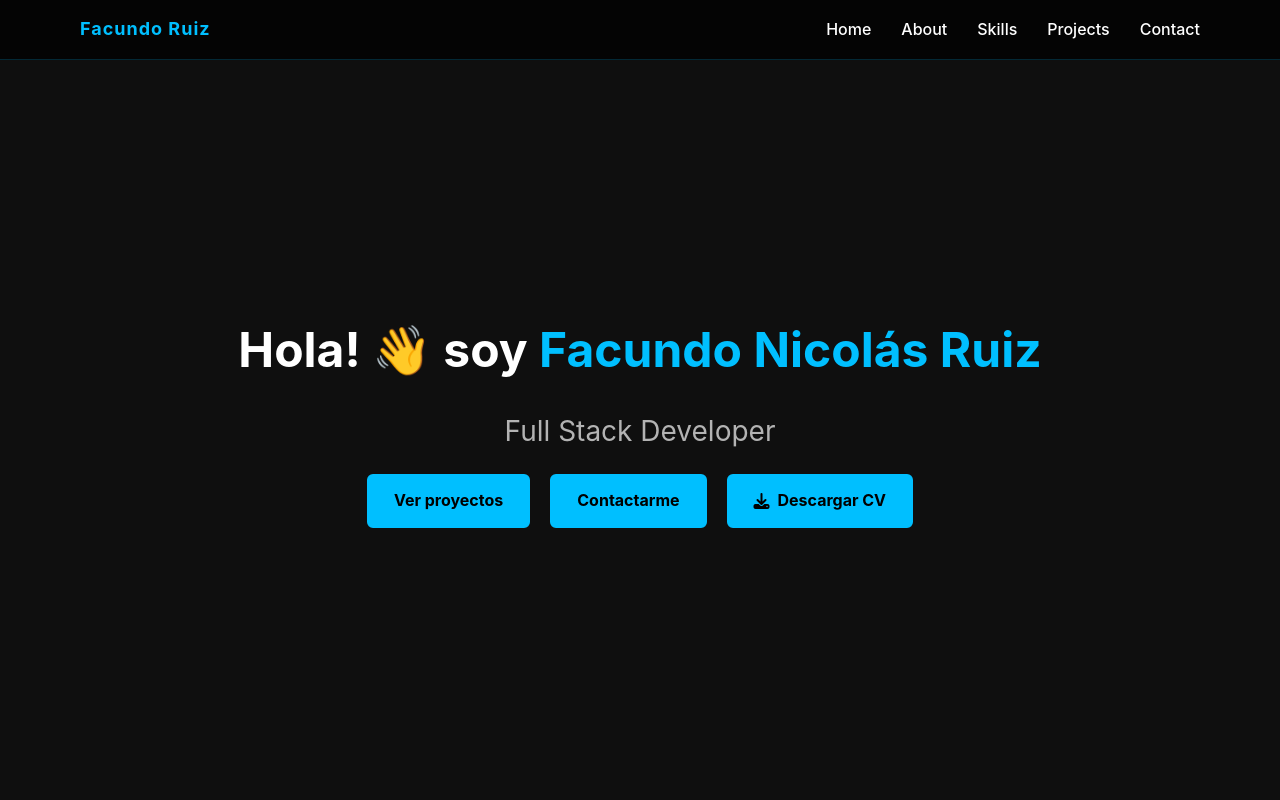
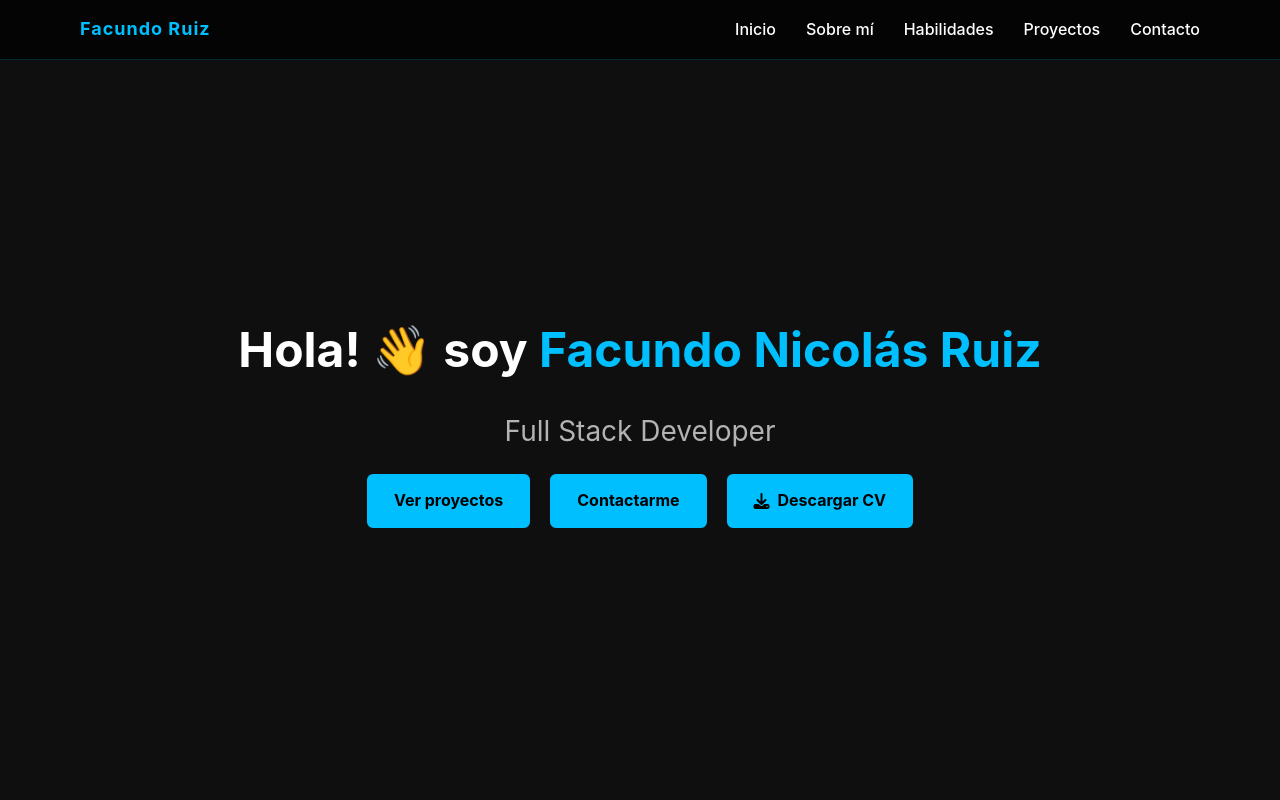
Before and after one commit to FacuRuizz1/portafolio, an Angular app: page / in a window 1280 px wide. Shown: the top 800 px of the page. Built offline with nearby package versions, Linux system fonts and the light colour scheme.

Commit message:
Correccion idioma

```diff
--- a/src/app/layout/navbar/navbar.component.html
+++ b/src/app/layout/navbar/navbar.component.html
@@ -5,11 +5,11 @@
     </div>
 
     <ul class="nav-links">
-      <li><a href="#hero">Home</a></li>
-      <li><a href="#about">About</a></li>
-      <li><a href="#skills">Skills</a></li>
-      <li><a href="#projects">Projects</a></li>
-      <li><a href="#contact">Contact</a></li>
+      <li><a href="#hero">Inicio</a></li>
+      <li><a href="#about">Sobre mí</a></li>
+      <li><a href="#skills">Habilidades</a></li>
+      <li><a href="#projects">Proyectos</a></li>
+      <li><a href="#contact">Contacto</a></li>
     </ul>
   </div>
 </nav>
```
